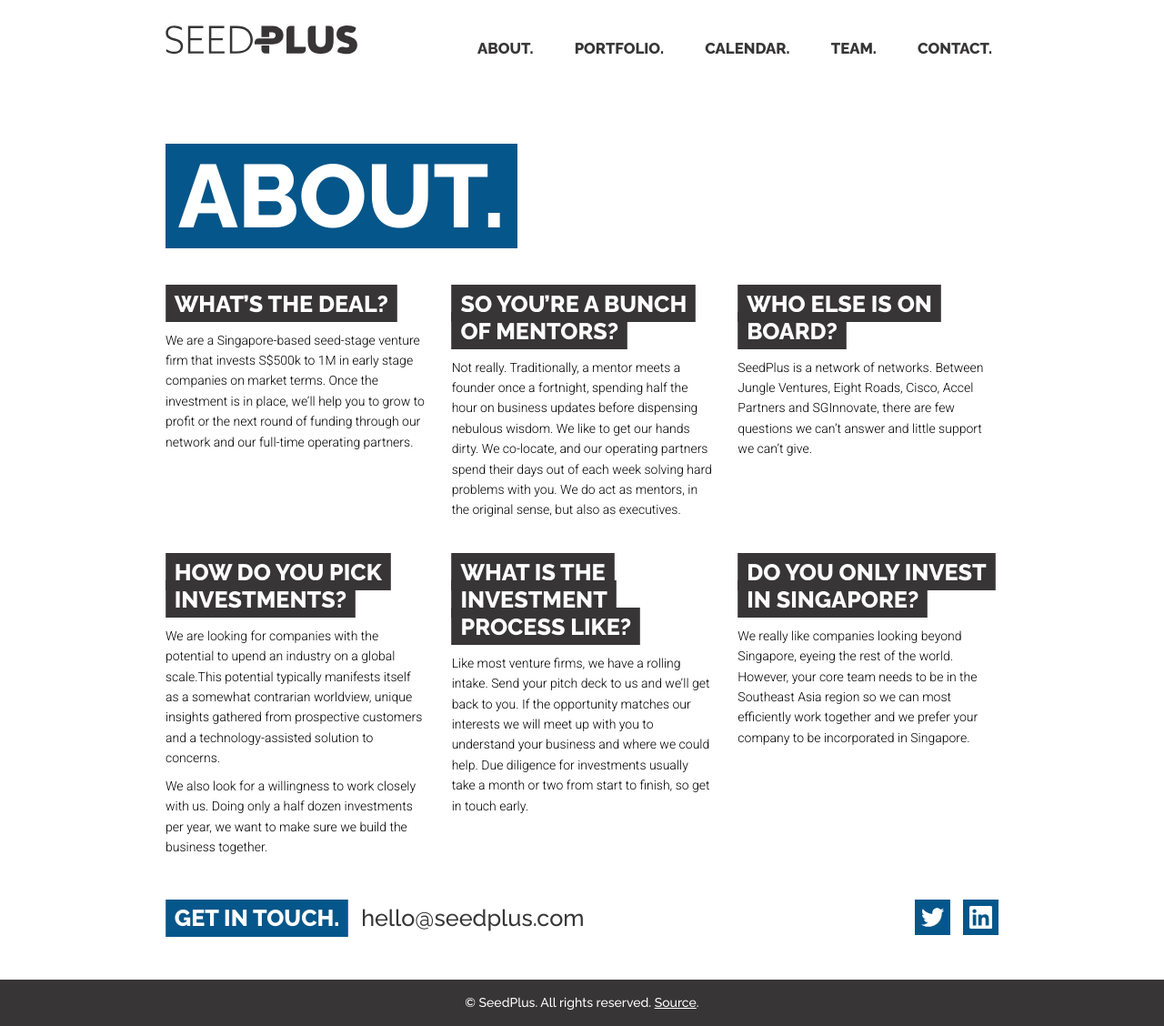
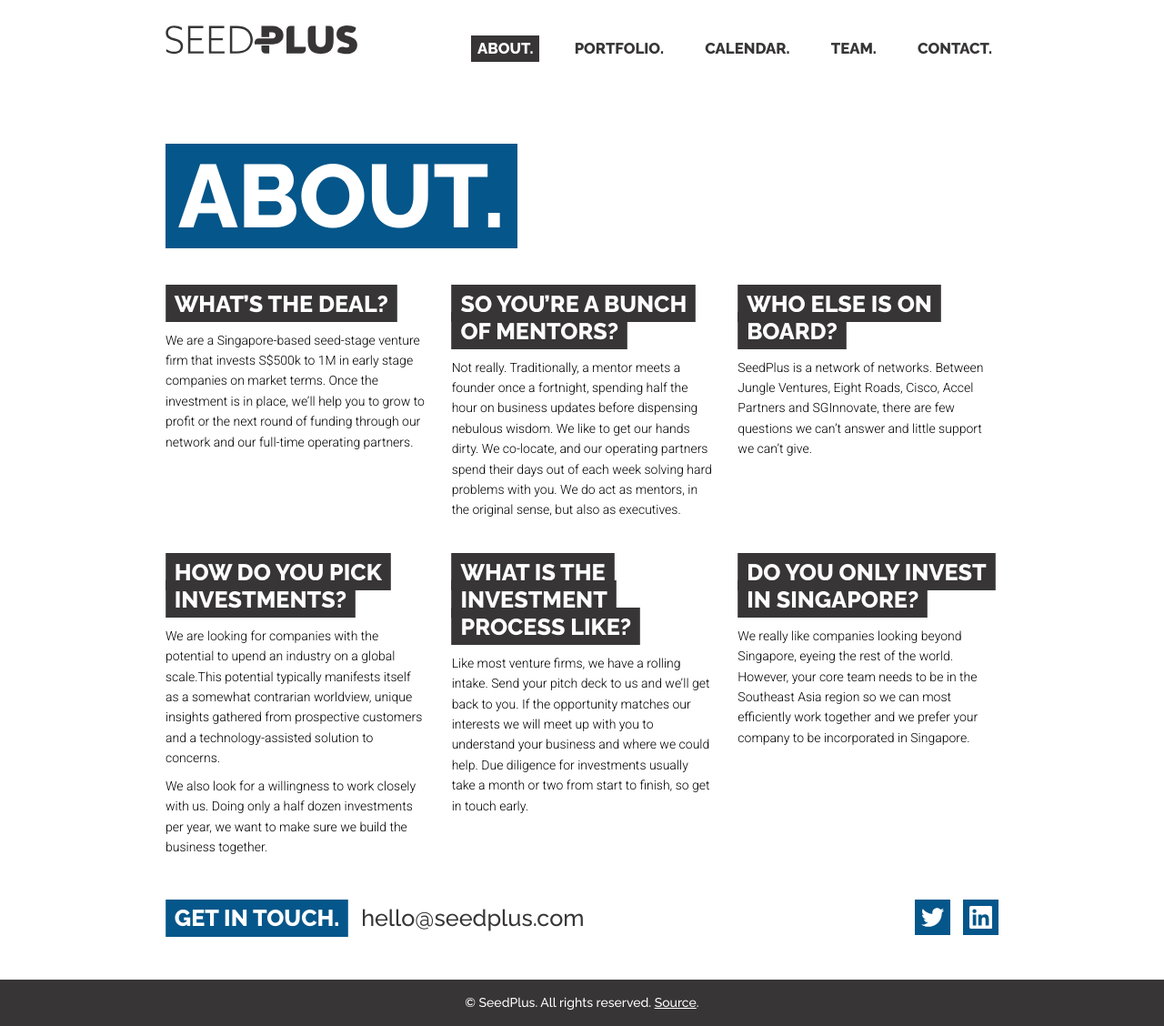
Before and after one commit to SeedPlus/seedplus.github.io, a Jekyll site: the page built from 01_about.html, in a window 1280 px wide. Shown: the whole page at 91% size. Built offline with Jekyll 4.4.1, drawn with Linux system fonts in a browser that asks for light colours.

Commit message:
Bugfix: missing active menu item

```diff
--- a/_sass/menu.scss
+++ b/_sass/menu.scss
@@ -49,18 +49,18 @@
   box-shadow: 0.5rem 0 0 white, -0.5rem 0 0 white;
 }
 
-#menu a.current {
-  //@include border-underline($jungle-blue);
-  color: white;
-  background-color: $seedplus-gray;
-  box-shadow: 0.5rem 0 0 $seedplus-gray, -0.5rem 0 0 $seedplus-gray;
-}
-
 #menu li:not(:first-child) a:hover {
   //@include border-underline($seedplus-gray);
   color: white;
   background-color: $jungle-blue;
   box-shadow: 0.5rem 0 0 $jungle-blue, -0.5rem 0 0 $jungle-blue;
+}
+
+#menu li:not(:first-child) a.current {
+  //@include border-underline($jungle-blue);
+  color: white;
+  background-color: $seedplus-gray;
+  box-shadow: 0.5rem 0 0 $seedplus-gray, -0.5rem 0 0 $seedplus-gray;
 }
 
 #logo {
```
